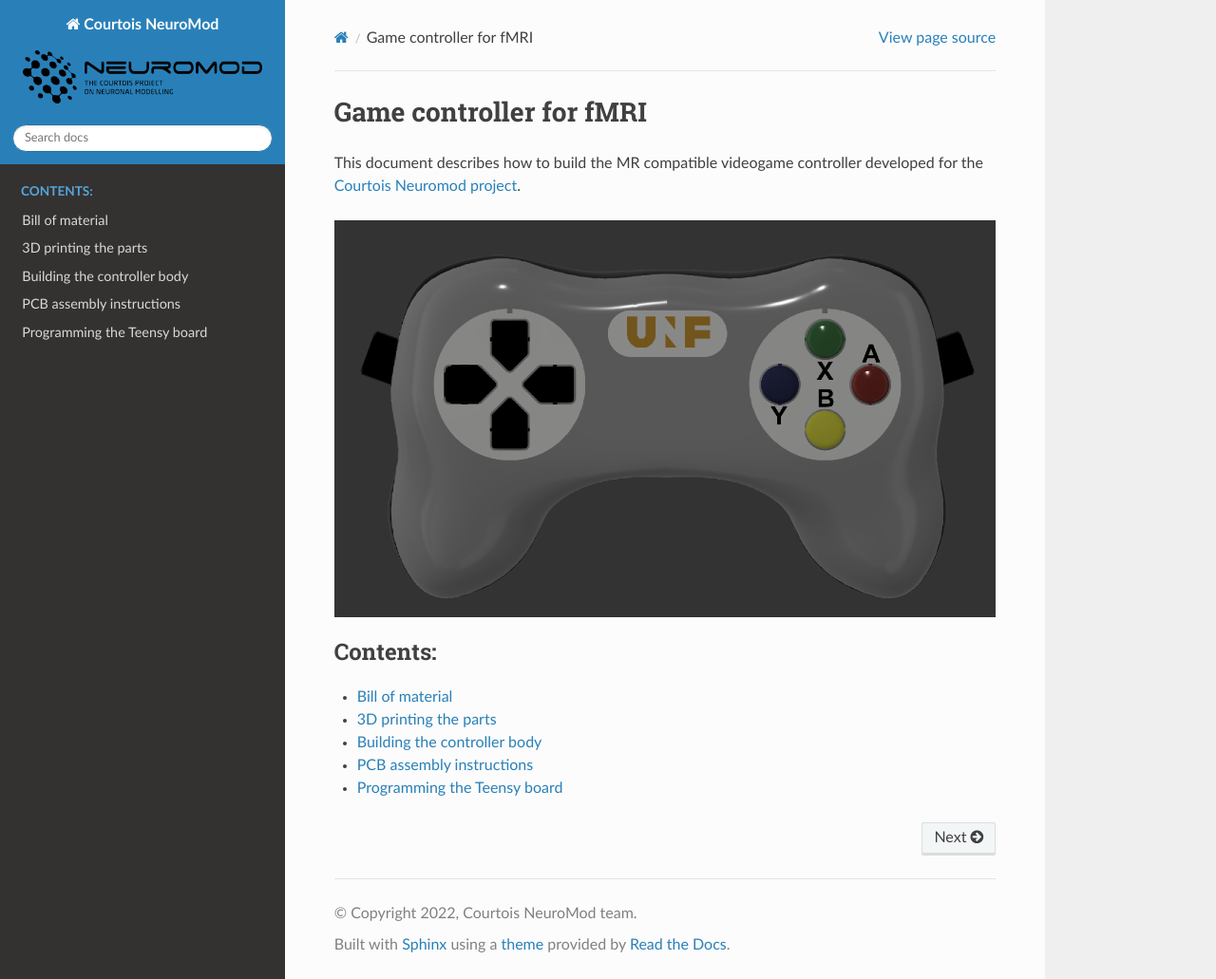
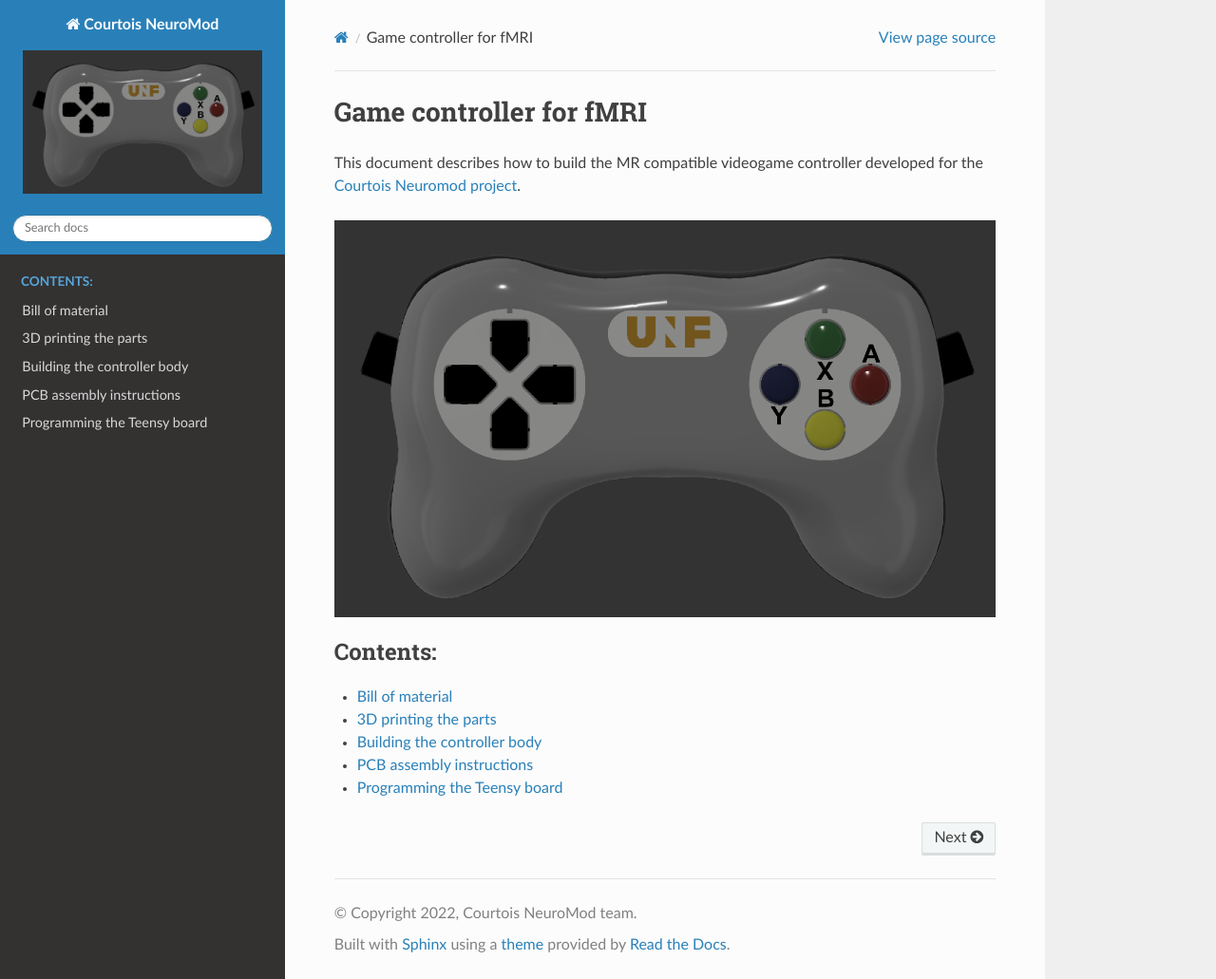
Before and after one commit to courtois-neuromod/controller, a Sphinx documentation site: the page built from source/index.rst, in a window 1280 px wide and 1031 px high. Shown: the whole window at 95% size. Built offline with Sphinx 7.4.7 and the Read the Docs theme 2.0.0, drawn with Linux system fonts in a browser that asks for light colours.

Commit message:
change neuromod logo to controller img

```diff
--- a/source/conf.py
+++ b/source/conf.py
@@ -55,7 +55,7 @@ html_theme = 'sphinx_rtd_theme'
 html_short_title = 'CNeuroMod'
 
 # The logo
-html_logo = 'img/logo_neuromod_black.png'
+html_logo = 'img/controller_model.png'
 
 # icon
 html_favicon = 'img/logo_neuromod_small.png'
```
